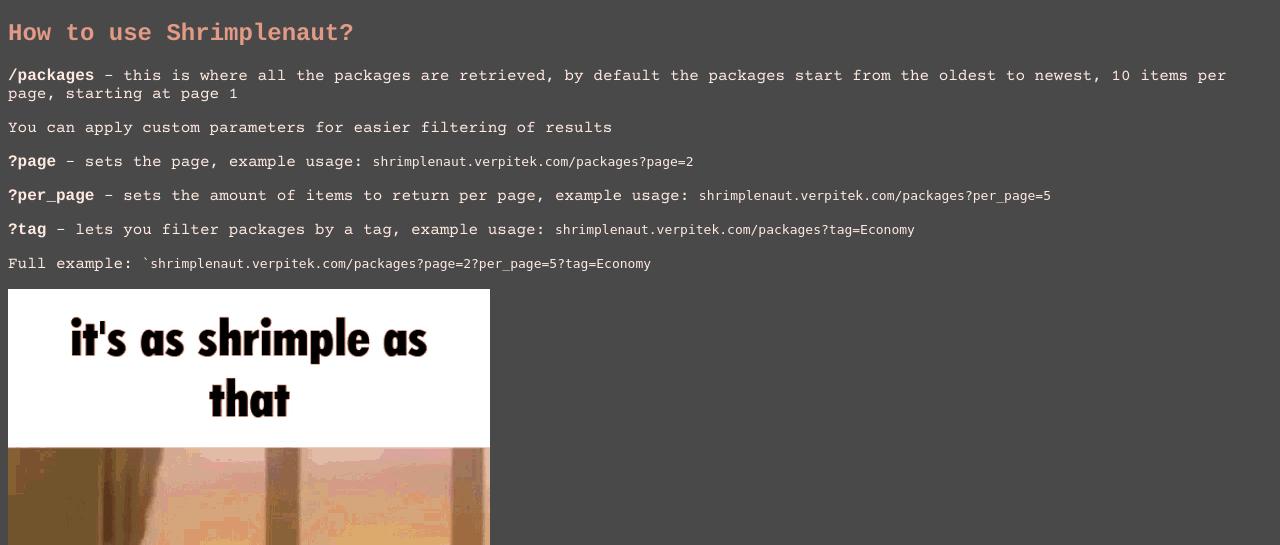
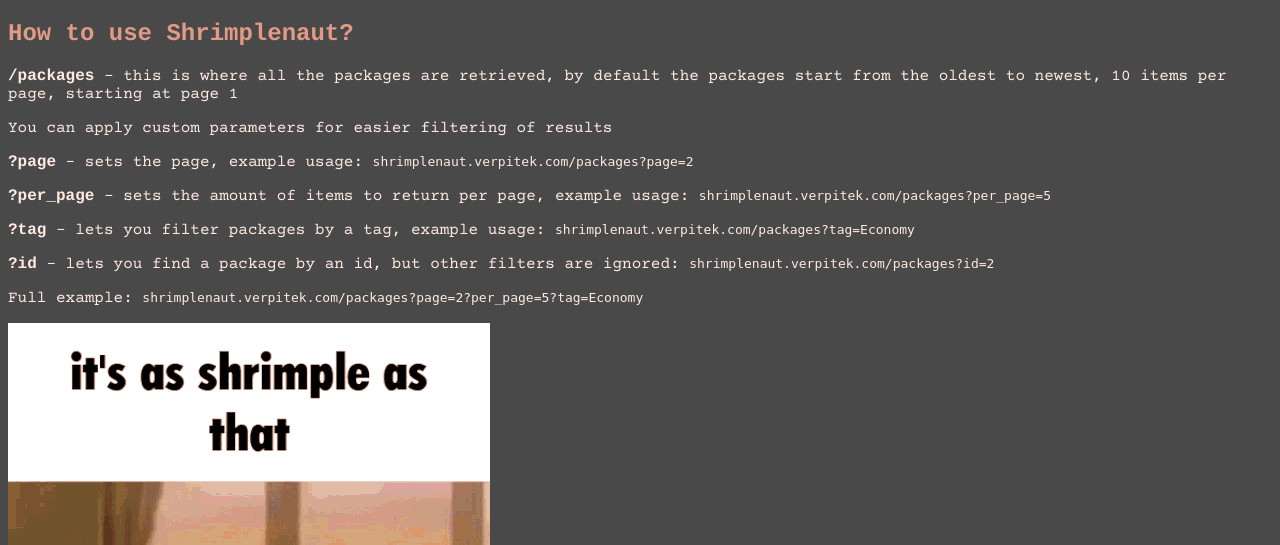
Before and after one commit to Verpitek/shrimplenaut, a Flask app: page /usage in a window 1280 px wide. Shown: the part 26-571 px from the top of the page. Run offline with Flask 3, Linux system fonts and the light colour scheme.

Commit message:
made the json response more understandable and added an id target

```diff
--- a/main.py
+++ b/main.py
@@ -1,4 +1,5 @@
 import pymysql
+import pymysql.cursors
 from flask import Flask, jsonify, request, render_template
 import math
 import os
@@ -19,7 +20,7 @@ db = pymysql.connect(host=host,
                      user=user,
                      password=password,
                      database=db)
-cursor = db.cursor()
+cursor = db.cursor(pymysql.cursors.DictCursor)
 
 cursor.execute("SELECT * FROM packages")
 rows = cursor.fetchall()
@@ -37,6 +38,7 @@ def packages():
     page = request.args.get('page', default=1, type=int)
     per_page = min(request.args.get('per_page', default=10, type=int), 100)  # Max 100 items
     tag = request.args.get('tag', default=None, type=str)
+    id = request.args.get('id', default=None, type=str)
 
     # Calculate offset
     offset = (page - 1) * per_page
@@ -55,12 +57,18 @@ def packages():
         LIMIT %s
         OFFSET %s
         """, (tag, per_page, offset))
+    if id is not None:
+        cursor.execute("""
+        SELECT *
+        FROM packages
+        WHERE id = %s
+        """, id)
     rows = cursor.fetchall()
 
     # Get total count for pagination metadata
-    cursor.execute("SELECT COUNT(*) FROM packages")
-    total_items = cursor.fetchone()[0]
-    total_pages = math.ceil(total_items / per_page)
+    cursor.execute("SELECT COUNT(*) AS total_count FROM packages")
+    total_items = cursor.fetchone()
+    total_pages = math.ceil(total_items['total_count'] / per_page)
 
     return jsonify({
         "items": rows,
--- a/templates/usage.html
+++ b/templates/usage.html
@@ -29,9 +29,10 @@
 <p><strong>?page</strong> - sets the page, example usage: <code>shrimplenaut.verpitek.com/packages?page=2</code></p>
 <p><strong>?per_page</strong> - sets the amount of items to return per page, example usage: <code>shrimplenaut.verpitek.com/packages?per_page=5</code></p>
 <p><strong>?tag</strong> - lets you filter packages by a tag, example usage: <code>shrimplenaut.verpitek.com/packages?tag=Economy</code></p>
+            <p><strong>?id</strong> - lets you find a package by an id, but other filters are ignored: <code>shrimplenaut.verpitek.com/packages?id=2</code></p>
 <p>Full example:
-<code>`shrimplenaut.verpitek.com/packages?page=2?per_page=5?tag=Economy</code></p>
-
+    <code>shrimplenaut.verpitek.com/packages?page=2?per_page=5?tag=Economy</code>
+</p>
         </section>
         <section>
             <img src="{{ url_for('static', filename='img/shrimp-as.gif') }}">
```
